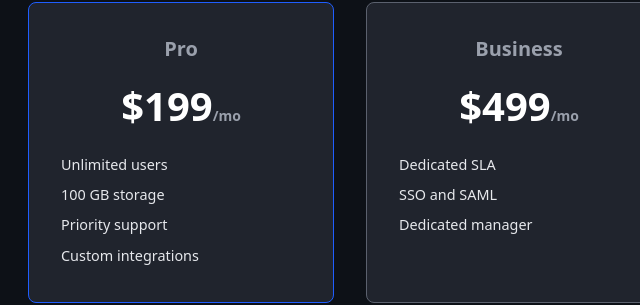
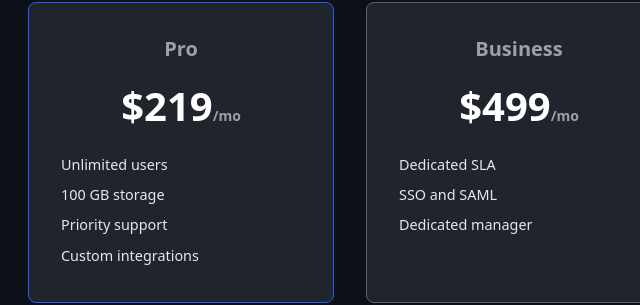
Before and after one commit to laith-devlm/stage-c-test-fixture, a plain HTML site: page index.html in a window 1280 px wide. Shown: the part 164-469 px from the top of the page, 459-1099 px from the left. Drawn offline with Linux system fonts and the light colour scheme.

Commit message:
Update Pro tier price to $219/mo (Stage C Phase 6 Cycle 2 test)

```diff
--- a/index.html
+++ b/index.html
@@ -35,7 +35,7 @@
 
     <div class="card highlight">
       <div class="tier">Pro</div>
-      <div class="price">$199<span class="period">/mo</span></div>
+      <div class="price">$219<span class="period">/mo</span></div>
       <ul>
         <li>Unlimited users</li>
         <li>100 GB storage</li>
```
